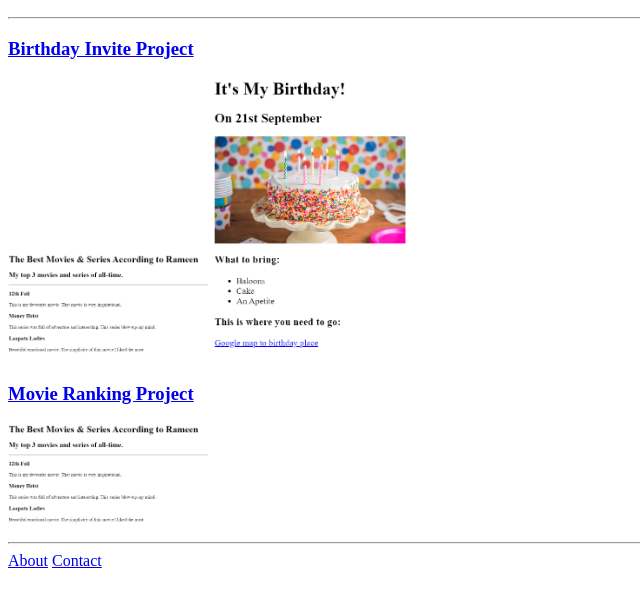
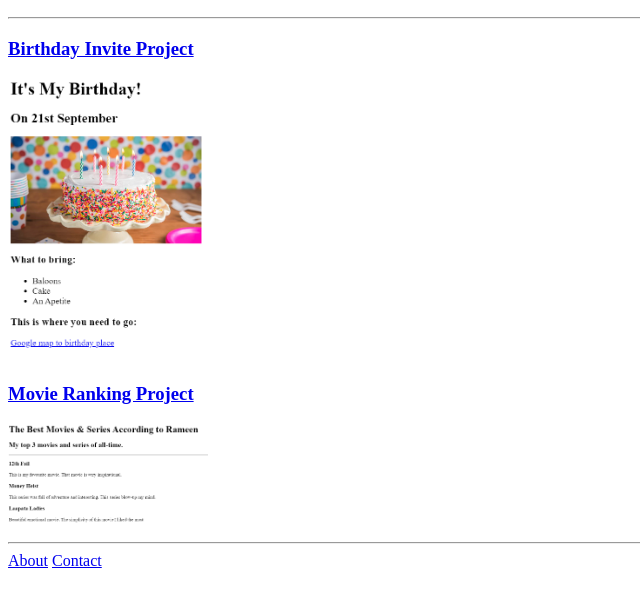
Before and after one commit to RameenArif/Portfolio-Website, a plain HTML site: page index.html in a window 1280 px wide. Shown: the part 110-714 px from the top of the page, without its empty margins (0-640 px from the left). Drawn offline with Linux system fonts and the light colour scheme.

Commit message:
Update index.html

```diff
--- a/index.html
+++ b/index.html
@@ -13,7 +13,7 @@
     <hr />
 
     <a href="./public/birthday-invite.html"><h3>Birthday Invite Project</h3></a>
-    <img src="./assets/images/Movie Project.png" width="200" alt="" />
+
 
     <img src="./assets/images/Birthday Invite.png" width="200" alt="Birthday invite" />
 
```
